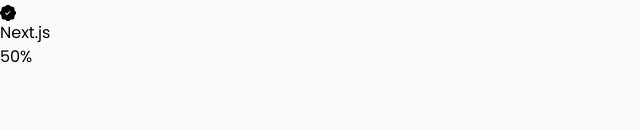
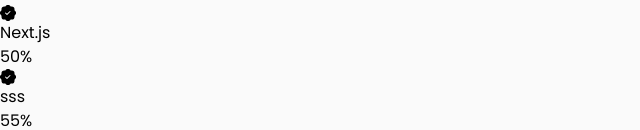
Before and after one commit to galibibr/portfolio, a React (Vite) app: page / in a window 1280 px wide. Shown: the part 2371-2501 px from the top of the page, without its empty margins (0-640 px from the left). Before the commit the page ends 2440 px from the top, so only its background shows below. Built offline with nearby package versions, Linux system fonts and the light colour scheme.

Commit message:
skills 02

```diff
--- a/src/App.jsx
+++ b/src/App.jsx
@@ -11,6 +11,8 @@
 import { FaSheetPlastic } from "react-icons/fa6";
 import myCV from "./assets/Galib Ibragimov CV .pdf";
 import Skill from "./components/Skill";
+import { BsFillPatchCheckFill } from "react-icons/bs";
+
 
 // text color #2d2e32
 
@@ -205,7 +207,7 @@
         </p>
         <p className="text-center">My technical lavel</p>
         <div className="my-[40px] md:pm-[60px] border bg-white rounded-[20px] p-[30px] grid md:grid-cols-2 gap-x-[35px] gap-y-[15px] md:gap-y-0">
-          <div className="flex flex-col gap-[10px]">
+          <div className="flex flex-col gap-[15px]">
             <Skill name="HTML" percent={80} />
             <Skill name="CSS" percent={85} />
             <Skill name="SASS" percent={75} />
@@ -221,6 +223,21 @@
             <Skill name="REST / API" percent={80} />
             <Skill name="TypeScript" percent={55} />
             <Skill name="Next.js" percent={50} />
+            <div className="grid grid-cols-[auto_1fr] grid-rows-[auto_auto]">
+              <div className="col-start-1 row-start-1 row-end-2 px-[10px] flex items-center">
+                <BsFillPatchCheckFill />
+              </div>
+              <p className="col-start-2 text-[18px] font-[600]">sss</p>
+              <div className="col-start-2 row-start-2 flex items-center gap-[5px]">
+                <div className="w-full bg-[#2d2e32] p-[2px] rounded-full">
+                  <div className="rounded-full bg-white">
+                    <div
+                      className={`w-[55%] bg-[#2d2e32] p-[3px]`}></div>
+                  </div>
+                </div>
+                <p className="text-[14px] leading-[0px]">55%</p>
+              </div>
+            </div>
           </div>
         </div>
       </section>
```
